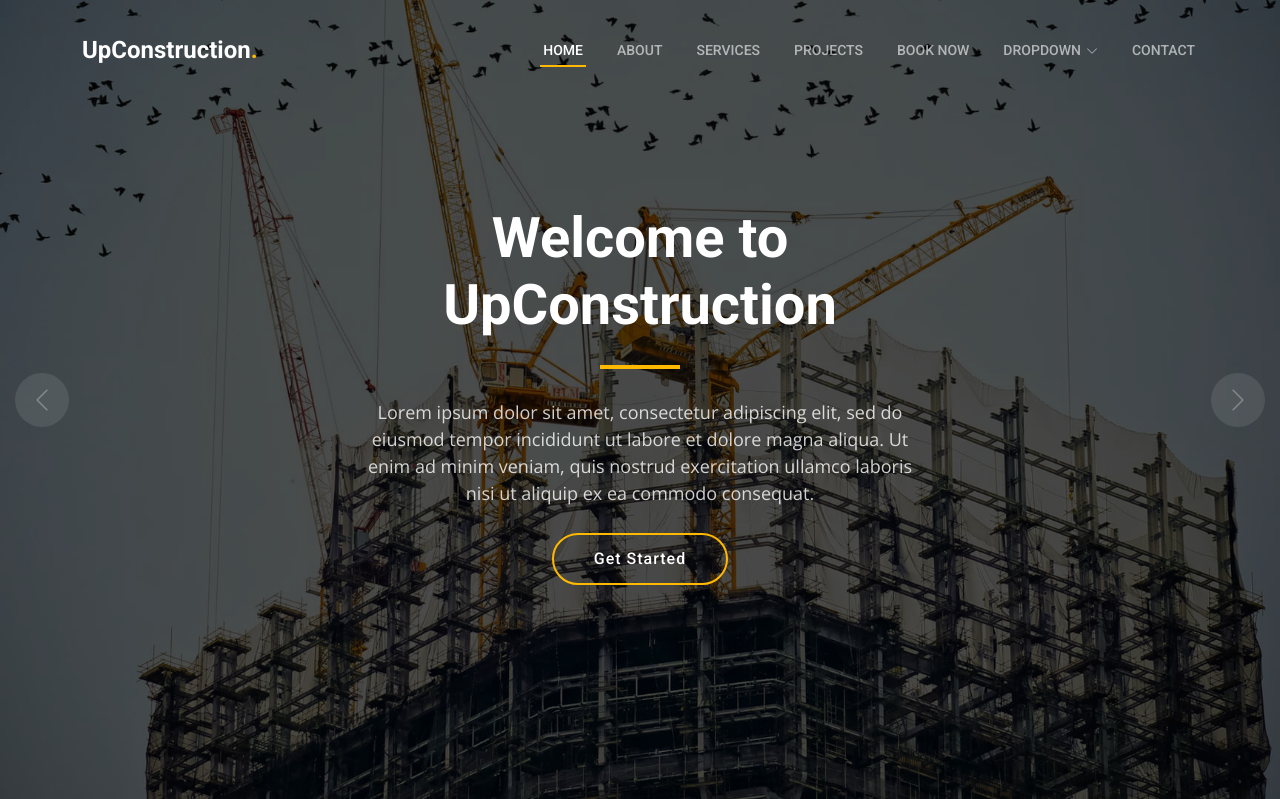
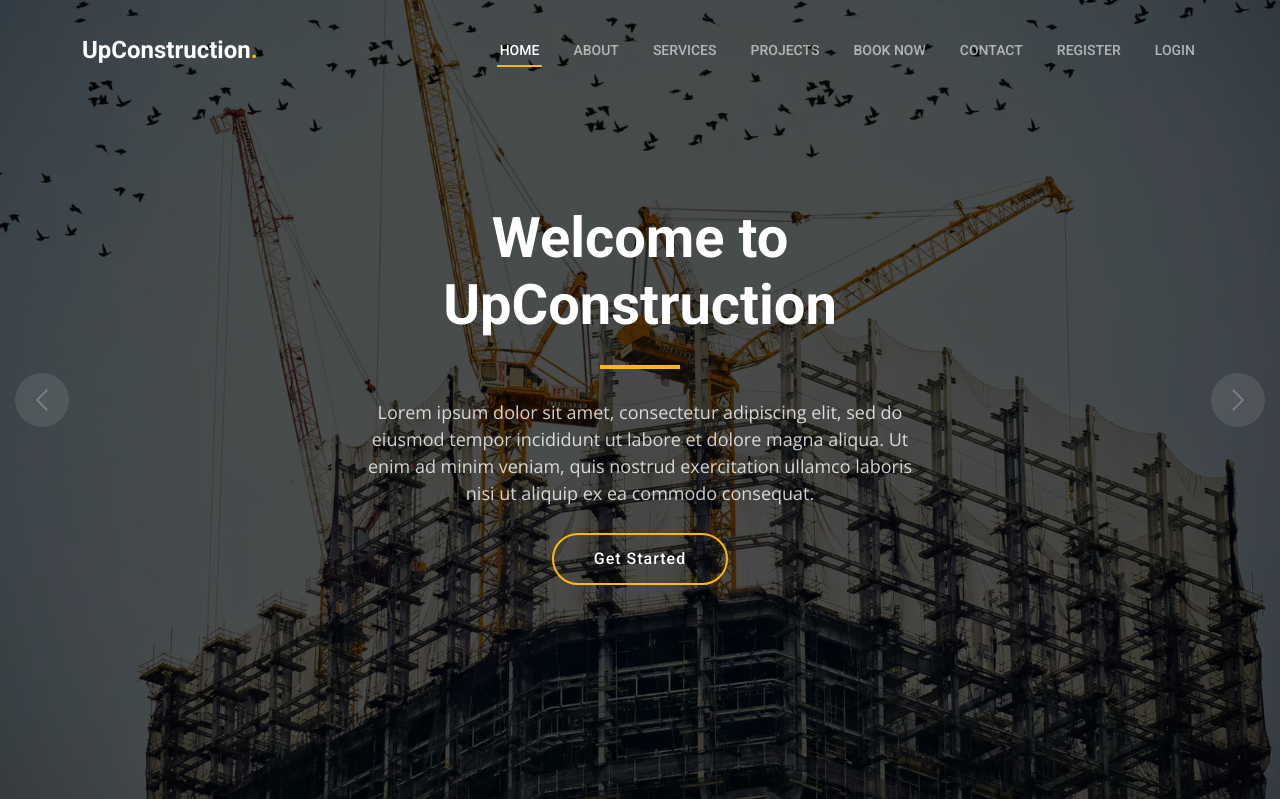
Before and after one commit to cmjimerson1s/enigma_machine, a Django app: page / in a window 1280 px wide. Shown: the top 799 px of the page. Run offline with Django 3.2, Linux system fonts and the light colour scheme; some libraries are stand-ins or nearby versions.

Commit message:
Add links to user account actions

```diff
--- a/templates/base.html
+++ b/templates/base.html
@@ -59,24 +59,14 @@
             <li><a href="services.html">Services</a></li>
             <li><a href="projects.html">Projects</a></li>
             <li><a href="{% url 'choose_date' %}">Book Now</a></li>
-          <li class="dropdown"><a href="#"><span>Dropdown</span> <i class="bi bi-chevron-down dropdown-indicator"></i></a>
-            <ul>
-              <li><a href="#">Dropdown 1</a></li>
-              <li class="dropdown"><a href="#"><span>Deep Dropdown</span> <i class="bi bi-chevron-down dropdown-indicator"></i></a>
-                <ul>
-                  <li><a href="#">Deep Dropdown 1</a></li>
-                  <li><a href="#">Deep Dropdown 2</a></li>
-                  <li><a href="#">Deep Dropdown 3</a></li>
-                  <li><a href="#">Deep Dropdown 4</a></li>
-                  <li><a href="#">Deep Dropdown 5</a></li>
-                </ul>
-              </li>
-              <li><a href="#">Dropdown 2</a></li>
-              <li><a href="#">Dropdown 3</a></li>
-              <li><a href="#">Dropdown 4</a></li>
-            </ul>
-          </li>
             <li><a href="contact.html">Contact</a></li>
+            {% if user.is_authenticated %}
+            <li><a href="{% url 'account_logout' %}">Logout</a></li>
+            <li><a href="contact.html">Account</a></li>
+            {% else %}
+            <li><a href="{% url 'account_signup' %}">Register</a></li>
+            <li><a href="{% url 'account_login' %}">Login</a></li>
+            {% endif %}
         </ul>
       </nav><!-- .navbar -->
 
```
Lines whose indentation alone changed are shown as unchanged.
